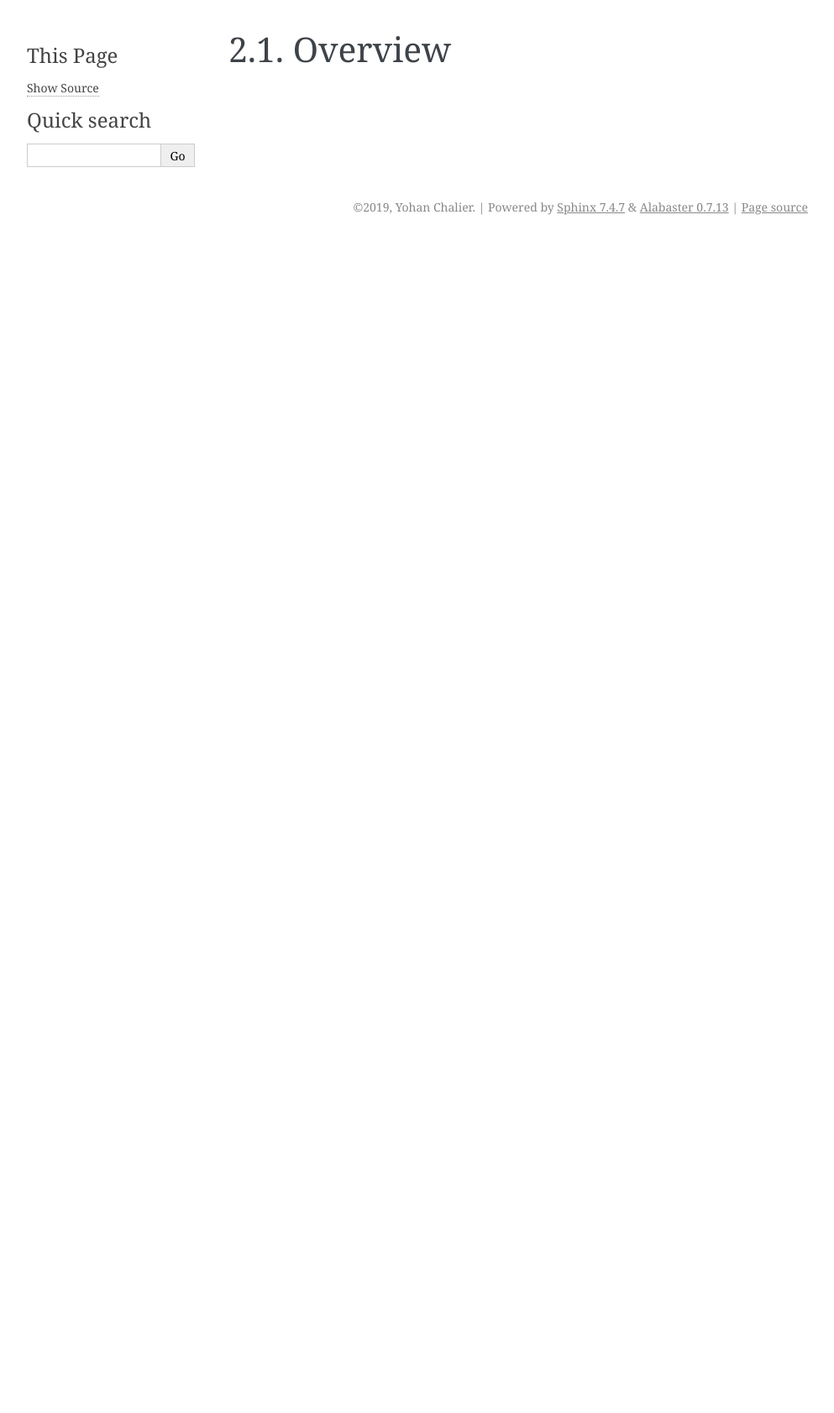
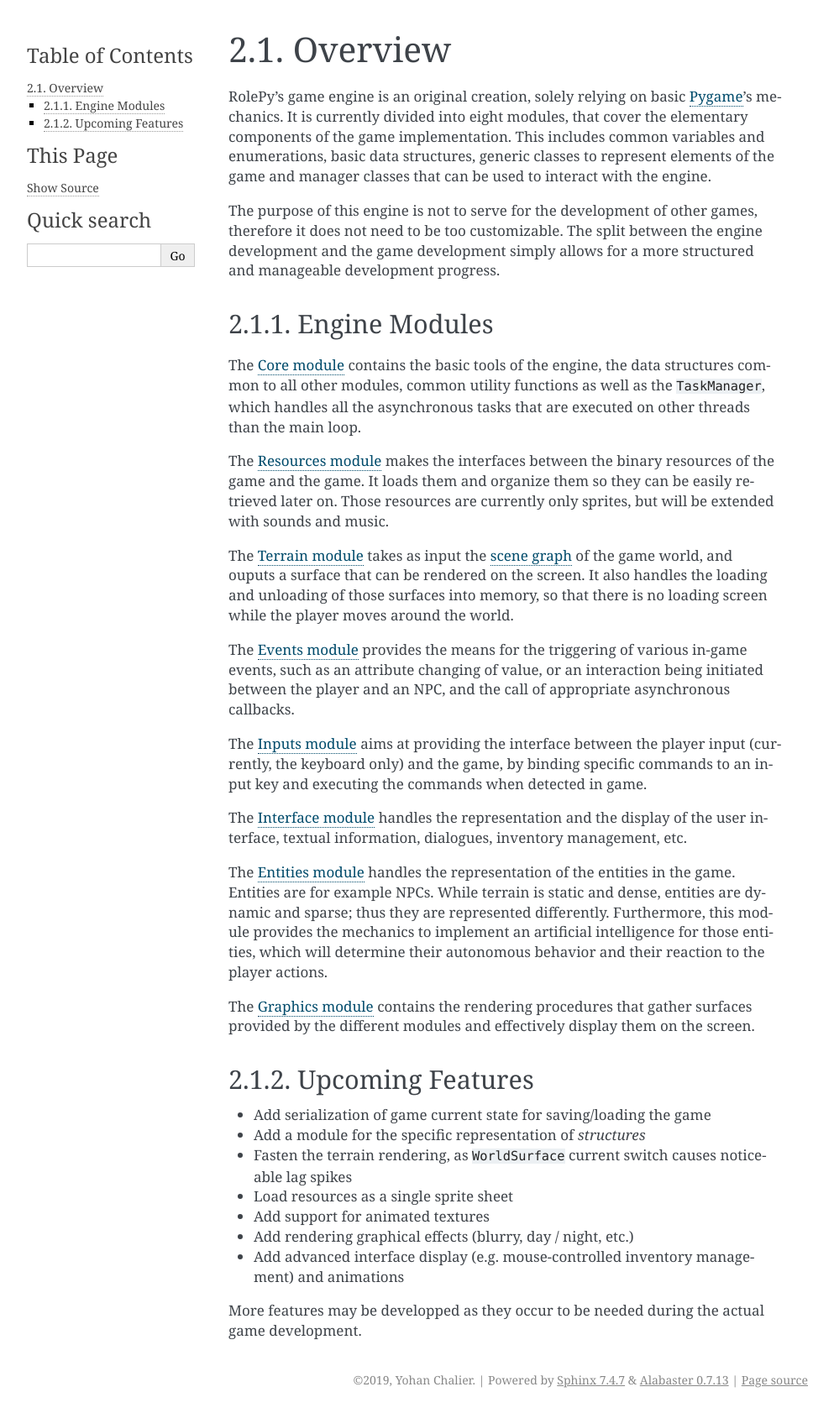
Before and after one commit to ychalier/rolepy, a Sphinx documentation site: the page built from docs/engine/overview.rst, in a window 1280 px wide. Shown: the whole page at 84% size, without its empty margins (148-1141 px from the left). Built offline with Sphinx 7.4.7, drawn with Linux system fonts in a browser that asks for light colours; before the commit the page ends 900 px from its top, so only the background shows below that.

Commit message:
Added game engine overview to documentation

```diff
--- a/docs/conf.py
+++ b/docs/conf.py
@@ -33,6 +33,7 @@ master_doc = 'index'
 # extensions coming with Sphinx (named 'sphinx.ext.*') or your custom
 # ones.
 extensions = [
+    "sphinx.ext.autosectionlabel",
 ]
 
 # Add any paths that contain templates here, relative to this directory.
--- /dev/null
+++ b/docs/engine/core.rst
@@ -0,0 +1,2 @@
+Core module
+===========
--- /dev/null
+++ b/docs/engine/entities.rst
@@ -0,0 +1,2 @@
+Entities module
+===============
--- /dev/null
+++ b/docs/engine/events.rst
@@ -0,0 +1,2 @@
+Events module
+=============
--- /dev/null
+++ b/docs/engine/graphics.rst
@@ -0,0 +1,2 @@
+Graphics module
+===============
--- /dev/null
+++ b/docs/engine/inputs.rst
@@ -0,0 +1,2 @@
+Inputs module
+=============
--- /dev/null
+++ b/docs/engine/interface.rst
@@ -0,0 +1,2 @@
+Interface module
+================
--- a/docs/engine/overview.rst
+++ b/docs/engine/overview.rst
@@ -1,2 +1,40 @@
 Overview
 ========
+
+.. _Pygame: https://www.pygame.org/news
+
+RolePy's game engine is an original creation, solely relying on basic Pygame_'s mechanics. It is currently divided into eight modules, that cover the elementary components of the game implementation. This includes common variables and enumerations, basic data structures, generic classes to represent elements of the game and manager classes that can be used to interact with the engine.
+
+The purpose of this engine is not to serve for the development of other games, therefore it does not need to be too customizable. The split between the engine development and the game development simply allows for a more structured and manageable development progress.
+
+Engine Modules
+--------------
+
+The :ref:`core module` contains the basic tools of the engine, the data structures common to all other modules, common utility functions as well as the ``TaskManager``, which handles all the asynchronous tasks that are executed on other threads than the main loop.
+
+The :ref:`resources module` makes the interfaces between the binary resources of the game and the game. It loads them and organize them so they can be easily retrieved later on. Those resources are currently only sprites, but will be extended with sounds and music.
+
+The :ref:`terrain module` takes as input the `scene graph <https://en.wikipedia.org/wiki/Scene_graph>`_ of the game world, and ouputs a surface that can be rendered on the screen. It also handles the loading and unloading of those surfaces into memory, so that there is no loading screen while the player moves around the world.
+
+The :ref:`events module` provides the means for the triggering of various in-game events, such as an attribute changing of value, or an interaction being initiated between the player and an NPC, and the call of appropriate asynchronous callbacks.
+
+The :ref:`inputs module` aims at providing the interface between the player input (currently, the keyboard only) and the game, by binding specific commands to an input key and executing the commands when detected in game.
+
+The :ref:`interface module` handles the representation and the display of the user interface, textual information, dialogues, inventory management, etc.
+
+The :ref:`entities module` handles the representation of the entities in the game. Entities are for example NPCs. While terrain is static and dense, entities are dynamic and sparse; thus they are represented differently. Furthermore, this module provides the mechanics to implement an artificial intelligence for those entities, which will determine their autonomous behavior and their reaction to the player actions.
+
+The :ref:`graphics module` contains the rendering procedures that gather surfaces provided by the different modules and effectively display them on the screen.
+
+Upcoming Features
+-----------------
+
+- Add serialization of game current state for saving/loading the game
+- Add a module for the specific representation of *structures*
+- Fasten the terrain rendering, as ``WorldSurface`` current switch causes noticeable lag spikes
+- Load resources as a single sprite sheet
+- Add support for animated textures
+- Add rendering graphical effects (blurry, day / night, etc.)
+- Add advanced interface display (e.g. mouse-controlled inventory management) and animations
+
+More features may be developped as they occur to be needed during the actual game development.
--- /dev/null
+++ b/docs/engine/resources.rst
@@ -0,0 +1,2 @@
+Resources module
+================
--- /dev/null
+++ b/docs/engine/terrain.rst
@@ -0,0 +1,2 @@
+Terrain module
+==============
```
Also changed, not shown: docs/engine/index.rst (+8 -0 lines).
